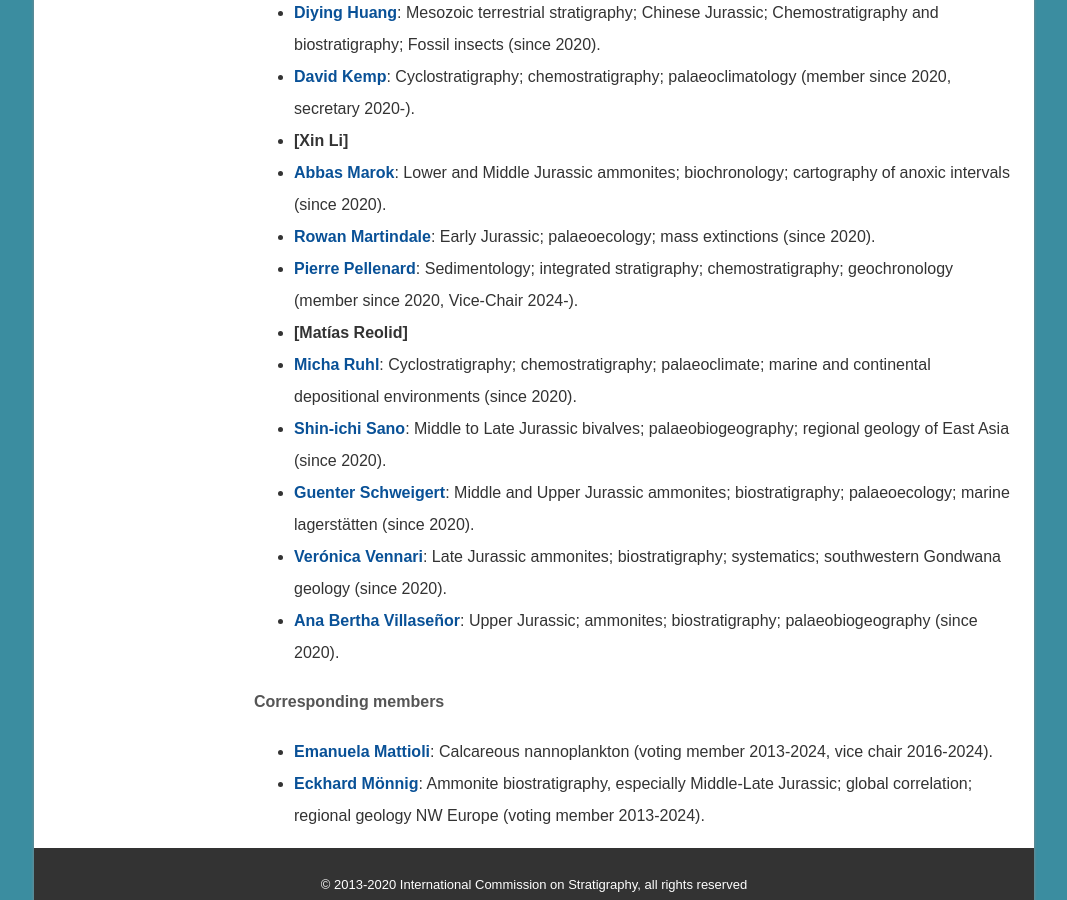
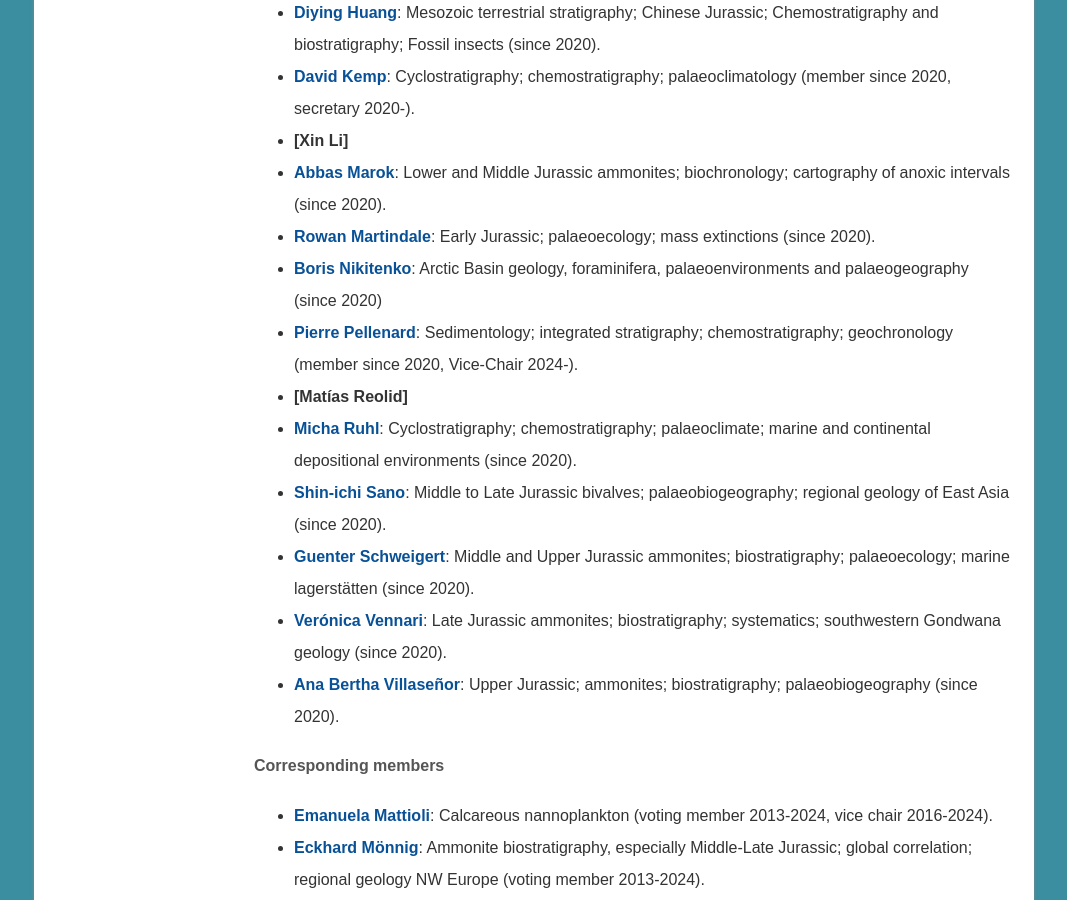
Before and after one commit to i-c-stratigraphy/subcommission-jurassic, a Jekyll site: the page built from pages/members.md, in a window 1280 px wide and 900 px high, scrolled down 1419 px. Shown: the whole window, without its empty margins (106-1173 px from the left). Built offline with Jekyll 4.4.1, drawn with Linux system fonts in a browser that asks for light colours.

Commit message:
Update members.md

```diff
--- a/pages/members.md
+++ b/pages/members.md
@@ -31,6 +31,7 @@ Website contacts: Angela Coe and David Kemp
 * **[Xin Li]**
 * **[Abbas Marok](https://abbasmarok.univ-tlemcen.dz/)**: Lower and Middle Jurassic ammonites; biochronology; cartography of anoxic intervals (since 2020).
 * **[Rowan Martindale](https://www.jsg.utexas.edu/martindale/)**: Early Jurassic; palaeoecology; mass extinctions (since 2020).
+* **[Boris Nikitenko](http://www.ipgg.sbras.ru/en/institute/staff/nikitenkobl)**: Arctic Basin geology, foraminifera, palaeoenvironments and palaeogeography (since 2020)
 * **[Pierre Pellenard](https://pellenard.wordpress.com/)**: Sedimentology; integrated stratigraphy; chemostratigraphy; geochronology (member since 2020, Vice-Chair 2024-).
 * **[Matías Reolid]**
 * **[Micha Ruhl](http://www.tcd.ie/Geology/people/ruhlm/)**: Cyclostratigraphy; chemostratigraphy; palaeoclimate; marine and continental depositional environments (since 2020).
```
